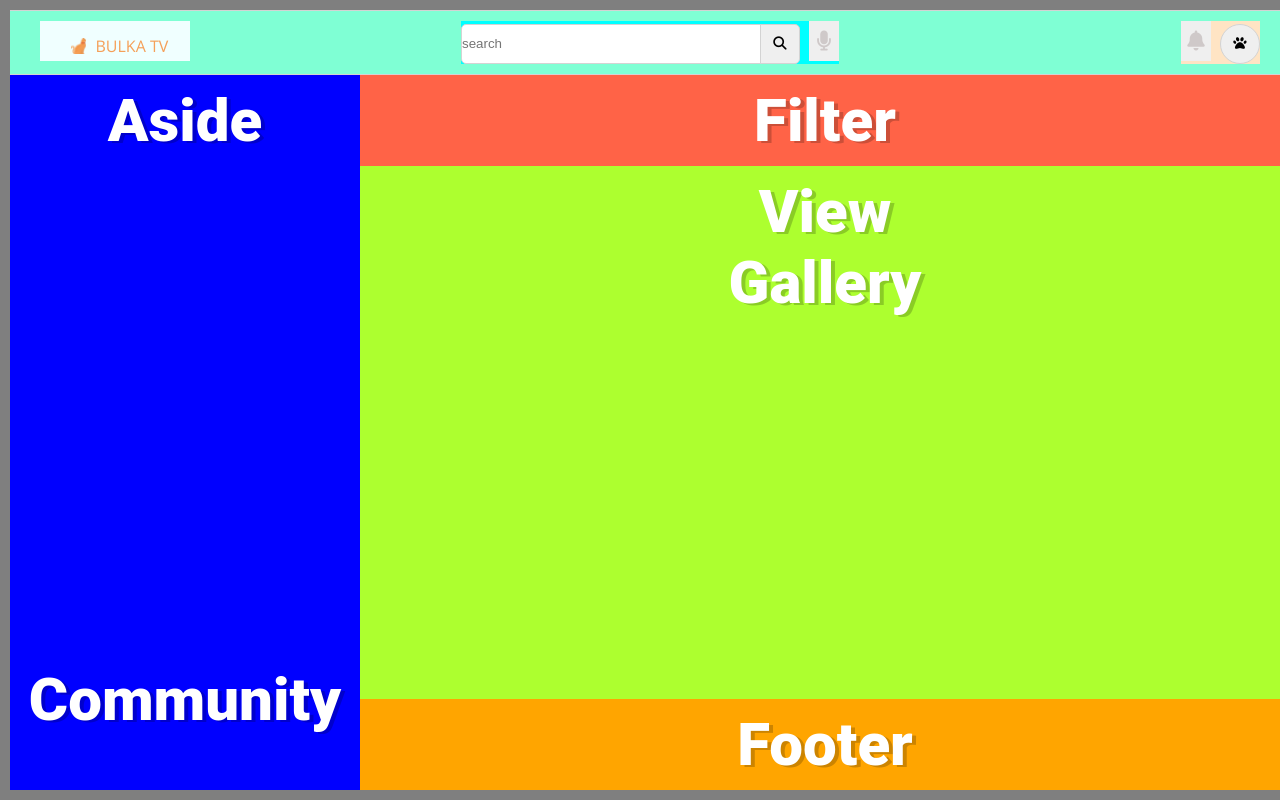
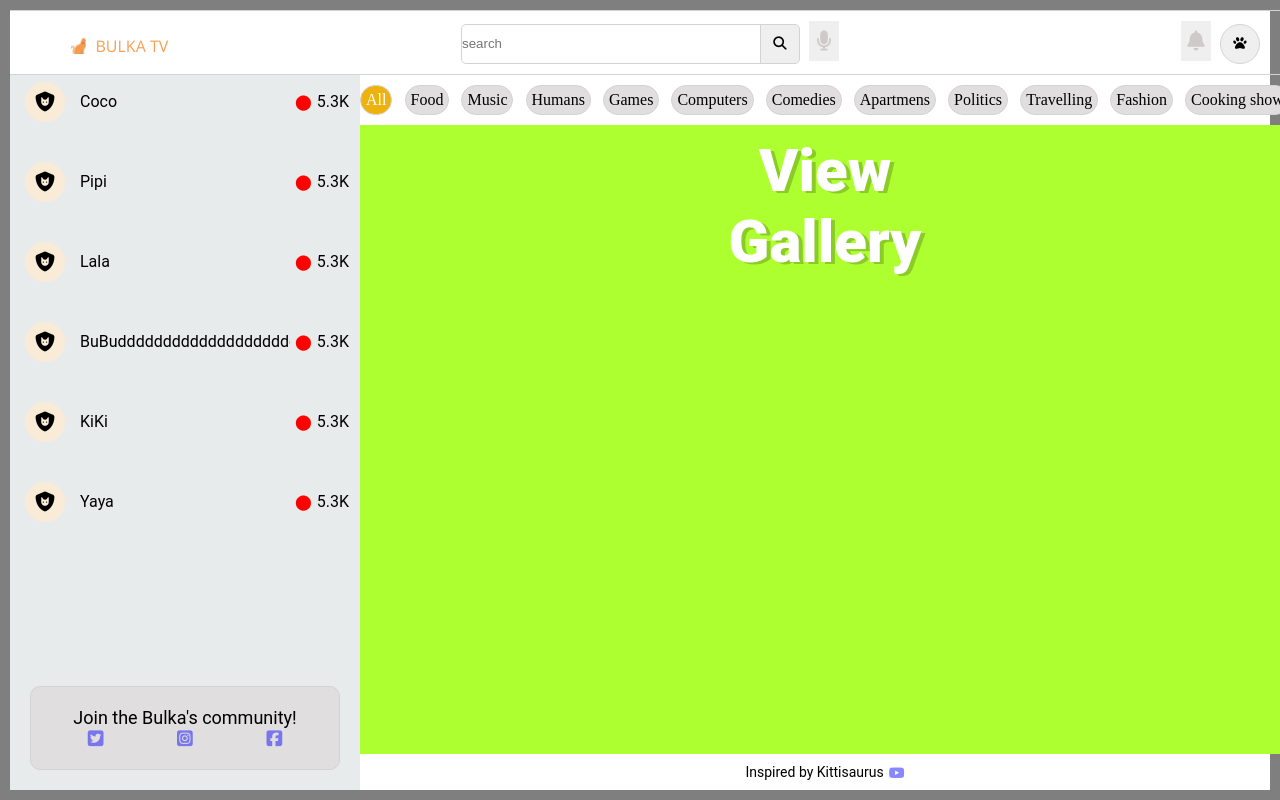
Before and after one commit to SerhiiKurylo/HTML-CSS, a plain HTML site: page index.html in a window 1280 px wide. Drawn offline with Linux system fonts and the light colour scheme; files whose address does not match are found by name.

Commit message:
Added aside, filter, footer

```diff
--- a/index.html
+++ b/index.html
@@ -4,6 +4,9 @@
 <head>
     <link rel="stylesheet" type="text/css" href=".//style/style.css">
     <link rel="stylesheet" type="text/css" href="./style/header.css">
+    <link rel="stylesheet" type="text/css" href="./style/left-aside.css">
+    <link rel="stylesheet" type="text/css" href="./style/filter.css">
+    <link rel="stylesheet" type="text/css" href="./style/footer.css">
     <script src="https://kit.fontawesome.com/0e4f91dcec.js" crossorigin="anonymous"></script>
 </head>
 
@@ -25,20 +28,103 @@
                     <div class="dropdown-menu">
                         <div class="menu-item item-hover"><i class="fa-solid fa-paw"></i> Profile</div>
                         <div class="menu-item item-hover"><i class="fa-solid fa-gear"></i> Setting</div>
-                        <div class="menu-item log-out"><i class="fa-solid fa-arrow-right-from-bracket"></i> Log out</div>
+                        <div class="menu-item log-out"><i class="fa-solid fa-arrow-right-from-bracket"></i> Log out
+                        </div>
                     </div>
                 </div>
             </div>
         </div>
-        <div class="item item6 filter">Filter</div>
-        <div class="item item2 aside-left"> Aside
-            <div class="community">Community</div>
+        <div class="item6 filter">
+                <span class="panel-category panel-all">All</span>
+                <span class="panel-category">Food</span>
+                <span class="panel-category">Music</span>
+                <span class="panel-category">Humans</span>
+                <span class="panel-category">Games</span>
+                <span class="panel-category">Computers</span>
+                <span class="panel-category">Comedies</span>
+                <span class="panel-category">Apartmens</span>
+                <span class="panel-category">Politics</span>
+                <span class="panel-category">Travelling</span>
+                <span class="panel-category">Fashion</span>
+                <span class="panel-category">Cooking show</span>
+        </div>
+        <div class=" item2 aside-left">
+            <div class="aside-info">
+                <div class="aside-line">
+                    <div class="aside-icon">
+                        <i class="fa-solid fa-shield-cat cat"></i>
+                    </div>
+                    <div class="aside-name">
+                        Coco
+                    </div>
+                    <div class="aside-count"><span class="circle">&#11044</span>5.3K</div>
+                </div>
+                <div class="aside-line">
+                    <div class="aside-icon">
+                        <i class="fa-solid fa-shield-cat cat"></i>
+                    </div>
+                    <div class="aside-name">
+                        Pipi
+                    </div>
+                    <div class="aside-count"><span class="circle">&#11044</span>5.3K</div>
+                </div>
+                <div class="aside-line">
+                    <div class="aside-icon">
+                        <i class="fa-solid fa-shield-cat cat"></i>
+                    </div>
+                    <div class="aside-name">
+                        Lala
+                    </div class="aside-icon">
+                    <div class="aside-count"><span class="circle">&#11044</span>5.3K</div>
+                </div>
+                <div class="aside-line">
+                    <div class="aside-icon">
+                        <i class="fa-solid fa-shield-cat cat"></i>
+                    </div>
+                    <div class="aside-name">
+                        BuBuddddddddddddddddddddddddddddddd
+                    </div>
+                    <div class="aside-count"><span class="circle">&#11044</span>5.3K</div>
+                </div>
+                <div class="aside-line">
+                    <div class="aside-icon">
+                        <i class="fa-solid fa-shield-cat cat"></i>
+                    </div>
+                    <div class="aside-name">
+                        KiKi
+                    </div>
+                    <div class="aside-count"><span class="circle">&#11044</span>5.3K</div>
+                </div>
+                <div class="aside-line">
+                    <div class="aside-icon">
+                        <i class="fa-solid fa-shield-cat cat"></i>
+                    </div>
+                    <div class="aside-name">
+                        Yaya
+                    </div>
+                    <div class="aside-count"><span class="circle">&#11044</span>5.3K</div>
+                </div>
+            </div>
+            <div class="community">
+
+                <div class="community-text">
+                    Join the Bulka's community!
+                </div>
+
+                <div class="twitter"><i class="fa-brands fa-square-twitter"></i></div>
+                <div class="instagram"><i class="fa-brands fa-square-instagram"></i></div>
+                <div class="facebook"><i class="fa-brands fa-square-facebook"></i></div>
+
+            </div>
         </div>
         <div class="item item3 main">
             <div class="view"> View</div>
             <div class="gallery">Gallery</div>
         </div>
-        <div class="item item5 footer"> Footer </div>
+        <div class="item5 footer">
+            <div class="footer-text">Inspired by Kittisaurus</div>
+            <i class="fa-brands fa-youtube youtube"></i>
+        </div>
 
     </div>
 
--- /dev/null
+++ b/style/filter.css
@@ -0,0 +1,28 @@
+.filter{
+    display: flex;
+    overflow: auto;
+    justify-content: space-between;
+    gap: 10px;
+    margin-top: 10px;
+
+}
+
+.panel-category{
+    border: 1px solid lightgrey;
+    border-radius: 15px;
+    padding: 5px;
+    text-align: center;
+    margin-bottom: 10px;
+    background-color: rgb(224, 222, 222);
+    cursor: pointer;
+    white-space: nowrap
+}
+
+.panel-all{
+    background: rgba(236, 175, 5, 0.966);
+    color: white;
+}
+
+.panel-category:hover{
+    background-color: grey;
+}
--- /dev/null
+++ b/style/footer.css
@@ -0,0 +1,15 @@
+.footer{
+    display: grid;
+    grid-template-columns: repeat(2, auto);
+    padding: 10px;
+    font: 14px "Roboto", sans-serif;
+}
+
+.footer-text{
+    text-align: right;
+}
+
+.youtube{
+    padding-top: 2px;
+    padding-left: 5px;
+}
--- a/style/header.css
+++ b/style/header.css
@@ -11,19 +11,16 @@
 }
 
 .logo{
-    background-color: azure;
     justify-self: start;
     margin-left: 20px;
     height: 40px;
 }
 
 .search{
-    background-color: aqua;
     justify-self: center;
 }
 
 .menu{
-    background-color: bisque;
     justify-self: end;
     margin-right: 20px;
 }
@@ -97,6 +94,8 @@
     border: 1px solid lightgray;
     /*margin-right: 20px;*/
     right: 0px;
+    background-color: white;
+
 }
 
 .btn-menu:hover .icon-bell{
--- /dev/null
+++ b/style/left-aside.css
@@ -0,0 +1,100 @@
+.aside-left{
+    grid-area: aside-left;
+    display: grid;
+    grid-template-rows: 5fr 1fr;
+    background-color: rgb(232, 235, 235);
+}
+
+.aside-info{
+    overflow: auto;
+    width: inherit;
+}
+
+.community{
+    background-color: rgb(224, 222, 222);
+    padding: 20px;
+    border: 1px solid lightgrey;
+    border-radius: 10px;
+    margin: 20px;
+    font: 18px "Roboto", sans-serif;
+    display: grid;
+    grid-template-areas: "community community community"
+                         "twitter instagram facebook";
+   /* justify-content: space-evenly;*/
+   text-align: center;
+
+}
+
+.community-text{
+    grid-area: community;
+    justify-self:center;
+
+}
+
+.community-text::selection{
+    background: rgba(236, 175, 5, 0.966);
+    color: white;
+  }
+
+.fa-brands{
+    color: rgba(0, 0, 255, 0.466);
+    cursor: pointer;
+}
+
+.fa-brands:hover{
+    color: grey;
+}
+
+.twitter{
+    grid-area: twitter;
+}
+
+.instagram{
+    grid-area: instagram;
+}
+
+.facebook{
+    grid-area: facebook;
+}
+
+.aside-line{
+    display: grid;
+    grid-template-columns: 1fr 3fr 1fr;
+    margin-top: 7px;
+    margin-bottom: 40px;
+    font: 16px "Roboto", sans-serif;
+    cursor: pointer;
+}
+
+.aside-line:hover{
+    background-color: rgb(224, 222, 222);
+}
+
+.aside-icon{
+    background-color: antiquewhite;
+    width: 40px;
+    height: 40px;
+    margin-left: 15px;
+    text-align: center;
+    border-radius: 30px ;
+    padding-top: 10px;
+}
+
+.aside-name{
+    padding-top: 10px;
+    overflow: hidden;
+}
+
+.aside-count{
+    padding-top: 10px;
+}
+
+.circle{
+    color: red;
+    padding: 5px 5px ;
+    font-size: 15px;
+}
+
+.cat{
+    font-size: 20px;
+}
--- a/style/style.css
+++ b/style/style.css
@@ -19,21 +19,13 @@
     text-shadow: 4px 2px 0 rgba(0, 0, 0, 0.2);
     font: 900 60px "Roboto", sans-serif;
 }
-
+/*
 .item1{
     background-color: aquamarine;
 }
 
 .item2{
     background-color: blue;
-}
-
-.item3{
-    background-color: greenyellow;
-}
-
-.item4{
-    background-color: yellow;
 }
 
 .item5{
@@ -43,6 +35,18 @@
 .item6{
     background-color: tomato;
 }
+*/
+.item3{
+    background-color: greenyellow;
+}
+
+.item4{
+    background-color: yellow;
+}
+
+
+
+
 
 .container{
     display: grid;
@@ -65,13 +69,6 @@
     grid-area: main;
 }
 
-
-.aside-left{
-    grid-area: aside-left;
-    display: grid;
-    grid-template-rows: 5fr 1fr;
-}
-
 .footer{
     grid-area: footer;
 }
```
